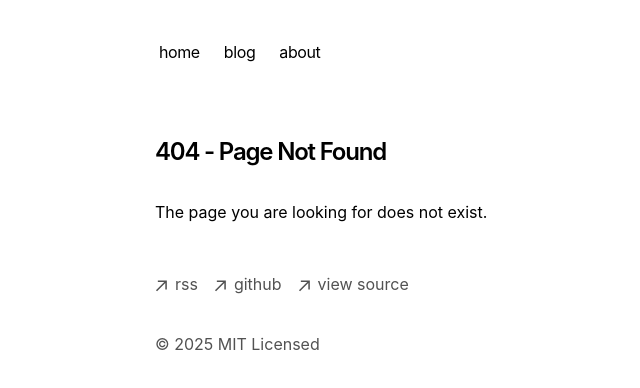
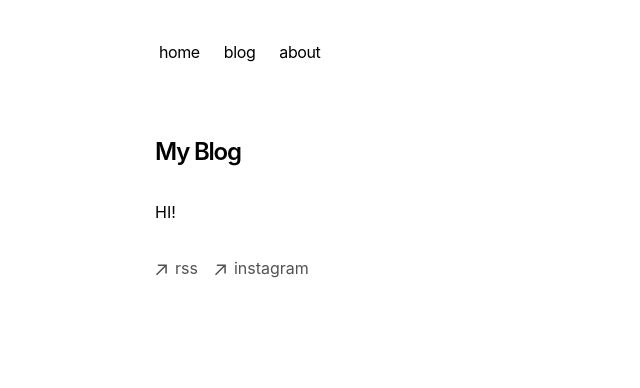
Before and after one commit to supermandee/supermandee.github.io, a Next.js app: page /about in a window 1280 px wide. Before the commit this address had no page. Shown: the top 388 px of the page, without its empty margins (197-837 px from the left). Built offline with nearby package versions, Linux system fonts and the light colour scheme.

Commit message:
footer and description

```diff
--- /dev/null
+++ b/app/about/page.tsx
@@ -0,0 +1,9 @@
+
+export default function Page() {
+    return (
+      <section>
+        <h1 className="font-semibold text-2xl mb-8 tracking-tighter">My Blog</h1>
+        HI!
+      </section>
+    )
+  }
--- a/app/components/footer.tsx
+++ b/app/components/footer.tsx
@@ -35,27 +35,14 @@ export default function Footer() {
             className="flex items-center transition-all hover:text-neutral-800 dark:hover:text-neutral-100"
             rel="noopener noreferrer"
             target="_blank"
-            href="https://github.com/vercel/next.js"
+            href="https://www.instagram.com/samar.teahouse/"
           >
             <ArrowIcon />
-            <p className="ml-2 h-7">github</p>
-          </a>
-        </li>
-        <li>
-          <a
-            className="flex items-center transition-all hover:text-neutral-800 dark:hover:text-neutral-100"
-            rel="noopener noreferrer"
-            target="_blank"
-            href="https://vercel.com/templates/next.js/portfolio-starter-kit"
-          >
-            <ArrowIcon />
-            <p className="ml-2 h-7">view source</p>
+            <p className="ml-2 h-7">instagram</p>
           </a>
         </li>
       </ul>
-      <p className="mt-8 text-neutral-600 dark:text-neutral-300">
-        © {new Date().getFullYear()} MIT Licensed
-      </p>
+
     </footer>
   )
 }
--- a/app/components/nav.tsx
+++ b/app/components/nav.tsx
@@ -7,7 +7,7 @@ const navItems = {
   '/blog': {
     name: 'blog',
   },
-  'https://google.com': {
+  '/about': {
     name: 'about',
   },
 }
--- a/app/layout.tsx
+++ b/app/layout.tsx
@@ -12,15 +12,15 @@ import GoogleAnalytics from './GoogleAnalytics'
 export const metadata: Metadata = {
   metadataBase: new URL(baseUrl),
   title: {
-    default: 'Next.js Portfolio Starter',
-    template: '%s | Next.js Portfolio Starter',
+    default: 'Couch to Startup',
+    template: '%s | Couch to Startup',
   },
-  description: 'This is my portfolio.',
+  description: 'Welcome to Couch to Startup, an honest and unfiltered journal of my journey from living a life of comfort to creating something meaningful.',
   openGraph: {
-    title: 'My Portfolio',
-    description: 'This is my portfolio.',
+    title: 'Couch to Startup',
+    description: 'Welcome to Couch to Startup, an honest and unfiltered journal of my journey from a life of comfort to creating something meaningful. I’m sharing the lessons, challenges, and breakthroughs as I step into the world of entrepreneurship and personal growth.',
     url: baseUrl,
-    siteName: 'My Portfolio',
+    siteName: 'Couch to Startup',
     locale: 'en_US',
     type: 'website',
   },
@@ -36,6 +36,7 @@ export const metadata: Metadata = {
     },
   },
 }
+
 
 const cx = (...classes) => classes.filter(Boolean).join(' ')
 
--- a/app/sitemap.ts
+++ b/app/sitemap.ts
@@ -1,6 +1,6 @@
 import { getBlogPosts } from 'app/blog/utils'
 
-export const baseUrl = 'https://portfolio-blog-starter.vercel.app'
+export const baseUrl = 'https://couchtostartup.com/'
 
 export default async function sitemap() {
   let blogs = getBlogPosts().map((post) => ({
--- a/package.json
+++ b/package.json
@@ -15,6 +15,7 @@
     "geist": "1.2.2",
     "next": "canary",
     "next-mdx-remote": "^4.4.1",
+    "next-seo": "^6.6.0",
     "postcss": "^8.4.35",
     "react": "18.2.0",
     "react-dom": "18.2.0",
```
